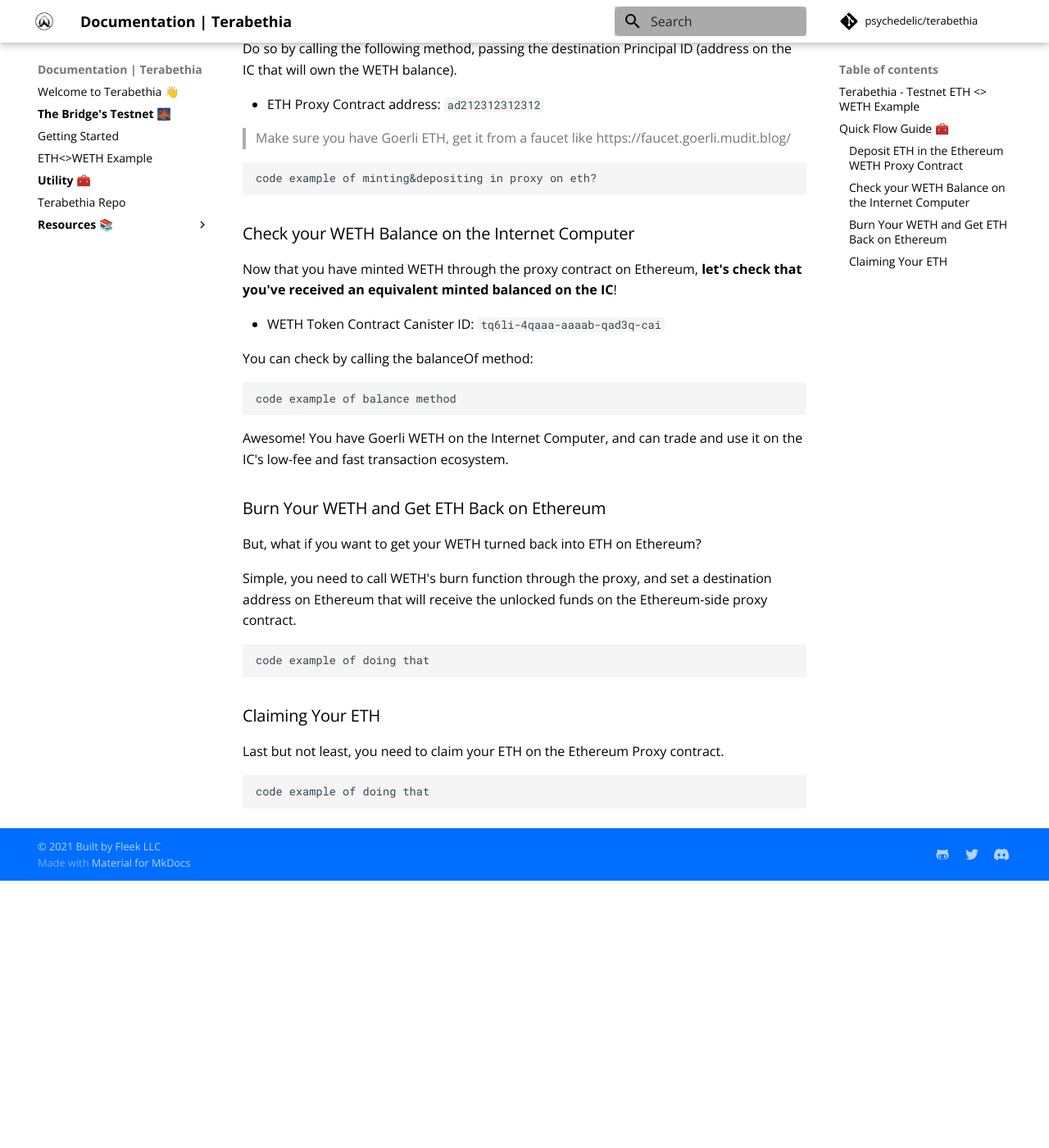
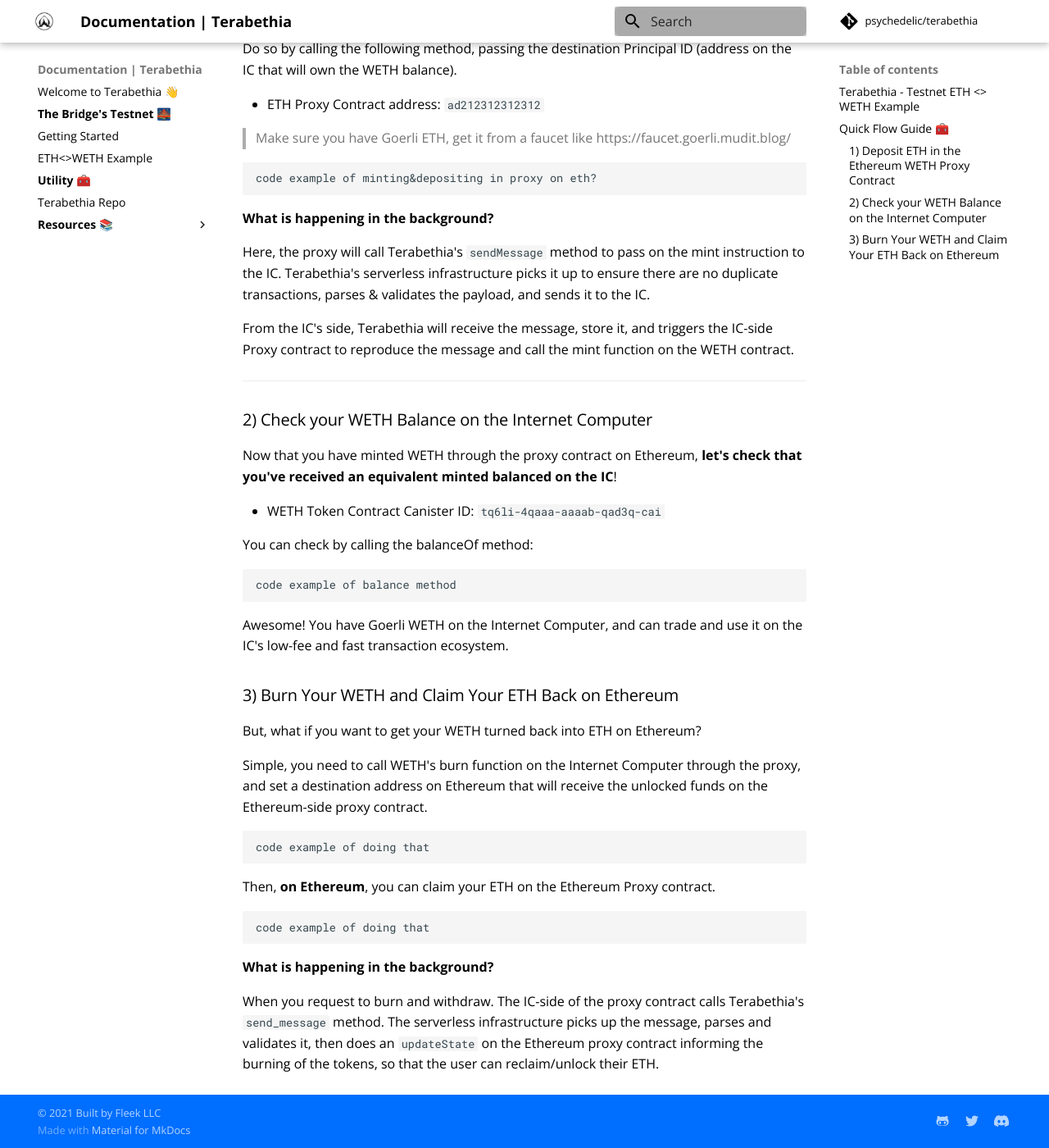
Before and after one commit to Psychedelic/terabethia-docs, an MkDocs documentation site: the page built from docs/terabethia-testnet/eth-weth.md, in a window 1280 px wide and 1400 px high, scrolled down 1014 px. Shown: the whole window at 82% size. Built offline with MkDocs 1.6.1 and Material for MkDocs 9.7.7, drawn with Linux system fonts in a browser that asks for light colours; comment, search, counter and statistics services are not loaded; before the commit the page ends 2088 px from its top, so only the background shows below that; some of the changed text lies outside the part shown.

Commit message:
Update eth-weth.md

````diff
--- a/docs/terabethia-testnet/eth-weth.md
+++ b/docs/terabethia-testnet/eth-weth.md
@@ -29,7 +29,7 @@ Let's go through the flow of using the  proxy on Ethereum to mint WETH on the In
 
 ---
 
-### Deposit ETH in the Ethereum WETH Proxy Contract
+### 1) Deposit ETH in the Ethereum WETH Proxy Contract
 
 First, you need to deposit ETH to the WETH Proxy contract **on Ethereum**. The contract will lock your ETH, and call the WETH proxy contract on the IC through Terabethia to tell the WETH token contract to mint an equivalent balance.
 
@@ -43,7 +43,15 @@ Do so by calling the following method, passing the destination Principal ID (add
 code example of minting&depositing in proxy on eth?
 ```
 
-### Check your WETH Balance on the Internet Computer
+**What is happening in the background?**
+
+Here, the proxy will call Terabethia's `sendMessage` method to pass on the mint instruction to the IC. Terabethia's serverless infrastructure picks it up to ensure there are no duplicate transactions, parses & validates the payload, and sends it to the IC.
+
+From the IC's side, Terabethia will receive the message, store it, and triggers the IC-side Proxy contract to reproduce the message and call the mint function on the WETH contract.
+
+----
+
+### 2) Check your WETH Balance on the Internet Computer
 
 Now that you have minted WETH through the proxy contract on Ethereum, **let's check that you've received an equivalent minted balanced on the IC**!
 
@@ -57,22 +65,23 @@ code example of balance method
 
 Awesome! You have Goerli WETH on the Internet Computer, and can trade and use it on the IC's low-fee and fast transaction ecosystem.
 
-### Burn Your WETH and Get ETH Back on Ethereum
-
-
+### 3) Burn Your WETH and Claim Your ETH Back on Ethereum
 
 But, what if you want to get your WETH turned back into ETH on Ethereum?
 
-Simple, you need to call WETH's burn function through the proxy, and set a destination address on Ethereum that will receive the unlocked funds on the Ethereum-side proxy contract.
+Simple, you need to call WETH's burn function on the Internet Computer through the proxy, and set a destination address on Ethereum that will receive the unlocked funds on the Ethereum-side proxy contract.
 
 ```
 code example of doing that
 ```
 
-### Claiming Your ETH
-
-Last but not least, you need to claim your ETH on the Ethereum Proxy contract.
+Then, **on Ethereum**, you can claim your ETH on the Ethereum Proxy contract.
 
 ```
 code example of doing that
 ```
+
+
+**What is happening in the background?**
+
+When you request to burn and withdraw. The IC-side of the proxy contract calls Terabethia's `send_message` method. The serverless infrastructure picks up the message, parses and validates it, then does an `updateState` on the Ethereum proxy contract informing the burning of the tokens, so that the user can reclaim/unlock their ETH.
````
